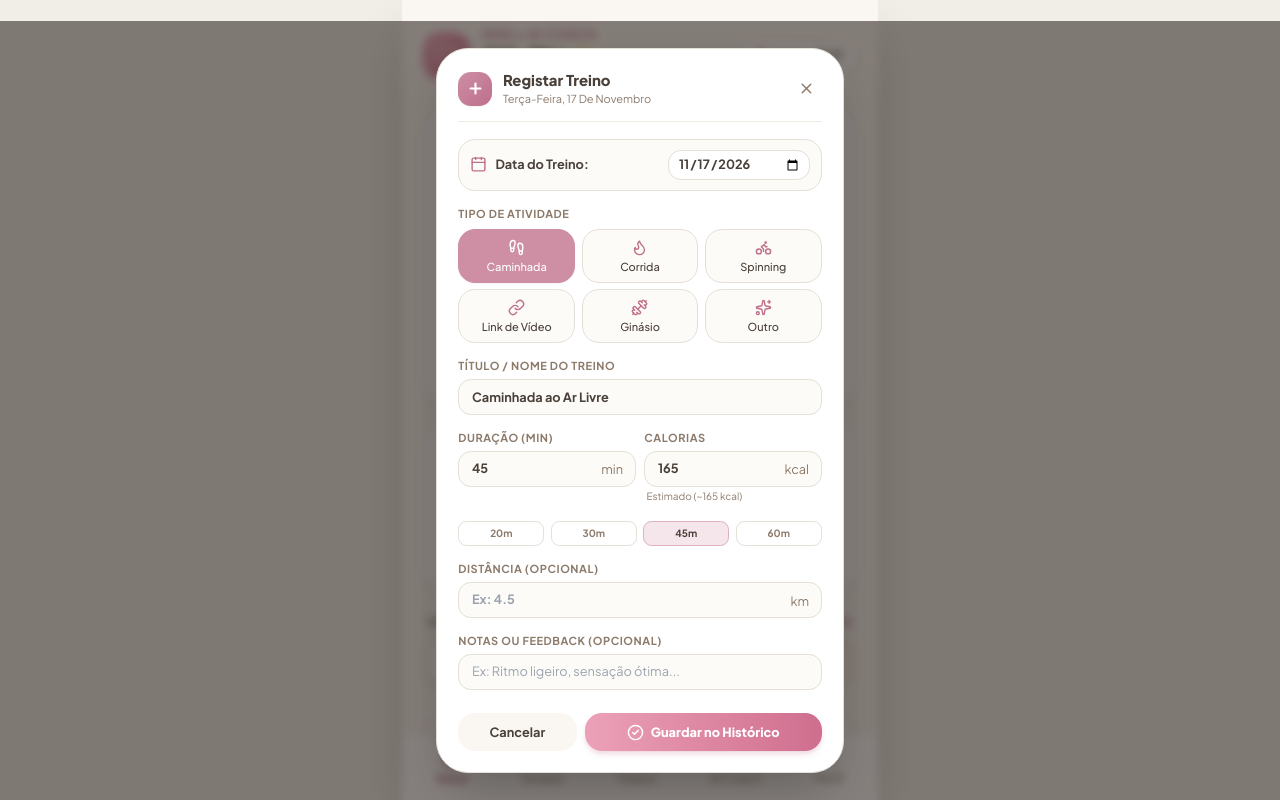
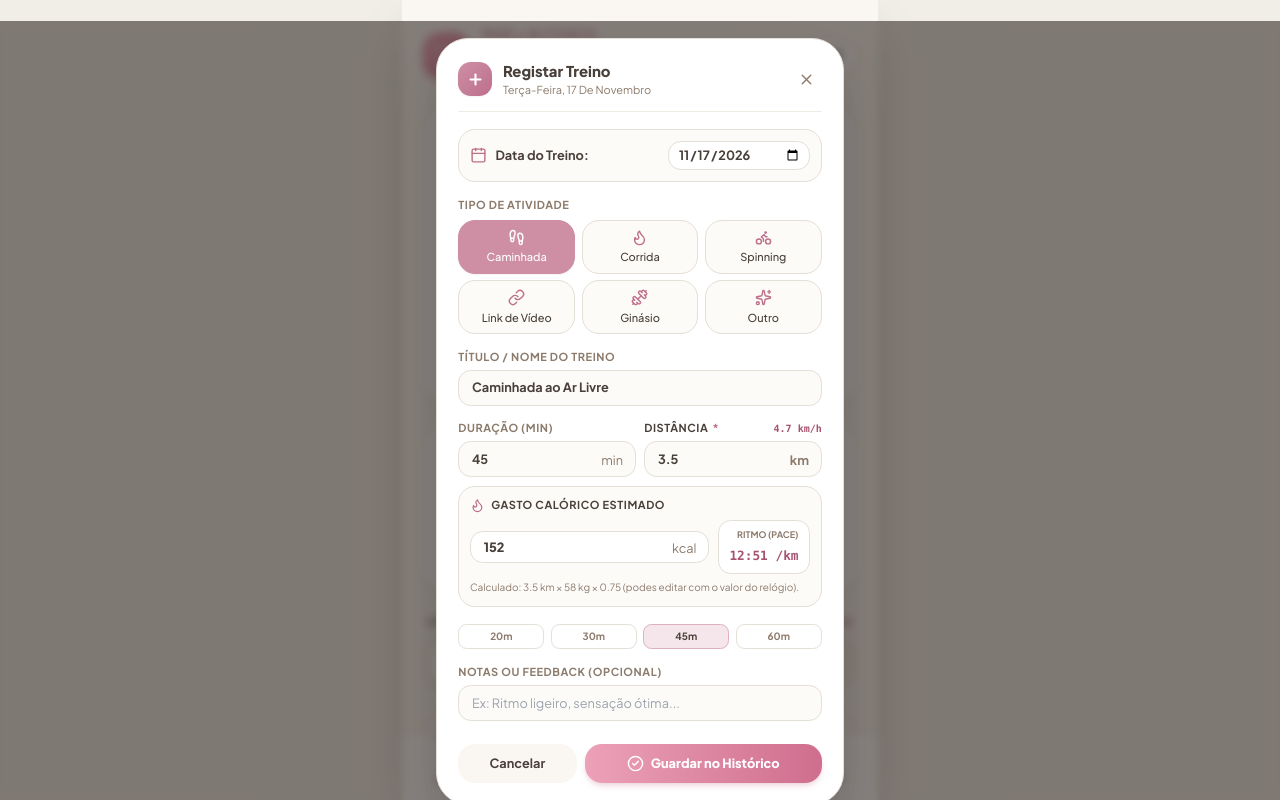
Before and after one commit to arcmoura-source/rise-training-app, a React (Vite) app: page / in a window 1280 px wide. Both pictures are taken after a click on the button "Adicionar". Built offline with nearby package versions, Linux system fonts and the light colour scheme.

Commit message:
feat: make distance mandatory for walk and run, driving precise calorie calculation

```diff
--- a/src/components/AddActivityModal.jsx
+++ b/src/components/AddActivityModal.jsx
@@ -13,11 +13,16 @@ import {
   CheckCircle2,
   ExternalLink,
   Info,
+  MapPin,
+  Gauge,
 } from 'lucide-react';
 import confetti from 'canvas-confetti';
 
-// Tabela de MET (Metabolic Equivalent of Task) para cálculo de gasto calórico:
-// Fórmula: Calorias = MET * Peso (kg) * (Duração em minutos / 60)
+// Configuração dos tipos de atividade
+// Para Caminhada e Corrida, o cálculo calórico baseia-se diretamente na Distância (km) e Peso (kg):
+// - Corrida: ~1.036 kcal / kg / km (Margaria / ACSM)
+// - Caminhada: ~0.75 kcal / kg / km
+// - Outras: Fórmula MET (Metabolic Equivalent of Task)
 const ACTIVITY_PRESETS = [
   {
     id: 'caminhada',
@@ -25,7 +30,9 @@ const ACTIVITY_PRESETS = [
     icon: Footprints,
     defaultTitle: 'Caminhada ao Ar Livre',
     defaultDuration: 45,
-    met: 3.8, // Caminhada moderada / rápida (~4.8 km/h)
+    defaultDistance: '3.5',
+    requiresDistance: true,
+    met: 3.8,
     tipo: 'Caminhada',
     foco: 'Cardio & Mobilidade',
   },
@@ -35,7 +42,9 @@ const ACTIVITY_PRESETS = [
     icon: Flame,
     defaultTitle: 'Corrida Contínua',
     defaultDuration: 30,
-    met: 9.0, // Corrida a ritmo constante (~9-10 km/h)
+    defaultDistance: '4.5',
+    requiresDistance: true,
+    met: 9.0,
     tipo: 'Corrida',
     foco: 'Cardio & Resistência',
   },
@@ -45,7 +54,9 @@ const ACTIVITY_PRESETS = [
     icon: Bike,
     defaultTitle: 'Aula de Spinning / Bike',
     defaultDuration: 45,
-    met: 8.5, // Ciclismo indoor / spinning com intervalos
+    defaultDistance: '15.0',
+    requiresDistance: false,
+    met: 8.5,
     tipo: 'Spinning',
     foco: 'Ciclismo & Alta Intensidade',
   },
@@ -55,7 +66,9 @@ const ACTIVITY_PRESETS = [
     icon: LinkIcon,
     defaultTitle: 'Treino Online / YouTube',
     defaultDuration: 30,
-    met: 7.0, // Treinos guiados tipo Pilates intenso, HIIT ou força com halteres
+    defaultDistance: '',
+    requiresDistance: false,
+    met: 7.0,
     tipo: 'Vídeo Online',
     foco: 'Treino Guiado',
   },
@@ -65,7 +78,9 @@ const ACTIVITY_PRESETS = [
     icon: Dumbbell,
     defaultTitle: 'Treino de Ginásio',
     defaultDuration: 50,
-    met: 5.5, // Musculação com cargas moderadas a pesadas e descansos
+    defaultDistance: '',
+    requiresDistance: false,
+    met: 5.5,
     tipo: 'Ginásio',
     foco: 'Musculação & Hipertrofia',
   },
@@ -75,7 +90,9 @@ const ACTIVITY_PRESETS = [
     icon: Sparkles,
     defaultTitle: 'Atividade Física',
     defaultDuration: 40,
-    met: 5.0, // Natação moderada, padel, dança, etc.
+    defaultDistance: '',
+    requiresDistance: false,
+    met: 5.0,
     tipo: 'Outro',
     foco: 'Condicionamento',
   },
@@ -104,13 +121,13 @@ export default function AddActivityModal({
   });
   const [title, setTitle] = useState('Caminhada ao Ar Livre');
   const [duration, setDuration] = useState(45);
+  const [distanceKm, setDistanceKm] = useState('3.5');
   const [calories, setCalories] = useState('');
   const [isCaloriesCustom, setIsCaloriesCustom] = useState(false);
   const [videoUrl, setVideoUrl] = useState('');
   const [youtubeInfo, setYoutubeInfo] = useState(null);
   const [isLoadingVideo, setIsLoadingVideo] = useState(false);
   const [selectedGymWorkoutId, setSelectedGymWorkoutId] = useState('');
-  const [distanceKm, setDistanceKm] = useState('');
   const [notes, setNotes] = useState('');
   const [intensity, setIntensity] = useState('Moderada');
 
@@ -120,12 +137,49 @@ export default function AddActivityModal({
   // Peso corporal do utilizador (default 58 kg)
   const userWeight = profile?.peso ? Number(profile.peso) : 58;
 
-  // Cálculo da estimativa científica (MET * peso * horas)
+  // Cálculo rigoroso de calorias baseado na Distância e Peso (ou tempo/MET para ginásio)
   const autoEstimatedCalories = useMemo(() => {
-    const hours = (Number(duration) || 0) / 60;
-    const est = Math.round(currentPreset.met * userWeight * hours);
+    const dist = parseFloat(distanceKm);
+    const durHours = (Number(duration) || 0) / 60;
+
+    // 1. Caminhada com distância: Gasto calórico = Peso (kg) * Distância (km) * 0.75
+    if (selectedPresetId === 'caminhada' && !isNaN(dist) && dist > 0) {
+      return Math.round(userWeight * dist * 0.75);
+    }
+
+    // 2. Corrida com distância: Gasto calórico = Peso (kg) * Distância (km) * 1.036
+    if (selectedPresetId === 'corrida' && !isNaN(dist) && dist > 0) {
+      return Math.round(userWeight * dist * 1.036);
+    }
+
+    // 3. Spinning com distância: ~22 kcal por km + taxa horária de esforço
+    if (selectedPresetId === 'spinning' && !isNaN(dist) && dist > 0) {
+      return Math.round(dist * 20 + userWeight * durHours * 2.2);
+    }
+
+    // 4. Ginásio / Vídeos ou caso sem km: cálculo por MET e tempo
+    const est = Math.round(currentPreset.met * userWeight * durHours);
     return Math.max(10, est);
-  }, [duration, currentPreset.met, userWeight]);
+  }, [selectedPresetId, distanceKm, duration, currentPreset.met, userWeight]);
+
+  // Cálculo da velocidade média (km/h)
+  const speedKmh = useMemo(() => {
+    const dist = parseFloat(distanceKm);
+    const dur = parseFloat(duration);
+    if (isNaN(dist) || isNaN(dur) || dur <= 0 || dist <= 0) return null;
+    return ((dist / dur) * 60).toFixed(1);
+  }, [distanceKm, duration]);
+
+  // Cálculo do Pace (min/km)
+  const paceMinPerKm = useMemo(() => {
+    const dist = parseFloat(distanceKm);
+    const dur = parseFloat(duration);
+    if (isNaN(dist) || isNaN(dur) || dur <= 0 || dist <= 0) return null;
+    const totalMinPerKm = dur / dist;
+    const mins = Math.floor(totalMinPerKm);
+    const secs = Math.round((totalMinPerKm - mins) * 60);
+    return `${mins}:${secs < 10 ? '0' : ''}${secs} /km`;
+  }, [distanceKm, duration]);
 
   // Atualizar data inicial quando o modal abre
   useEffect(() => {
@@ -135,17 +189,18 @@ export default function AddActivityModal({
     }
   }, [initialDate, isOpen]);
 
-  // Atualizar as calorias sugeridas automaticamente quando a duração ou tipo mudam (se o utilizador não tiver editado manualmente)
+  // Atualizar as calorias sugeridas automaticamente quando a distância, duração ou tipo mudam
   useEffect(() => {
     if (!isCaloriesCustom) {
       setCalories(String(autoEstimatedCalories));
     }
   }, [autoEstimatedCalories, isCaloriesCustom]);
 
-  // Atualizar título, duração e calorias ao trocar de preset
+  // Atualizar preset
   const handleSelectPreset = (preset) => {
     setSelectedPresetId(preset.id);
     setIsCaloriesCustom(false);
+    setDistanceKm(preset.defaultDistance || '');
 
     if (preset.id === 'ginasio' && workouts.length > 0) {
       const first = workouts[0];
@@ -216,7 +271,12 @@ export default function AddActivityModal({
     e.preventDefault();
     if (!title.trim() || Number(duration) <= 0) return;
 
-    // Criar a data ISO com a hora às 12:00 da data selecionada para evitar problemas de fuso horário
+    // Se a atividade requer distância obrigatória (Caminhada ou Corrida), validar
+    if (currentPreset.requiresDistance && (!distanceKm || parseFloat(distanceKm) <= 0)) {
+      alert('Por favor insere a distância percorrida em km para podermos calcular as calorias exatas.');
+      return;
+    }
+
     const [y, m, d] = customDate.split('-').map(Number);
     const activityDate = new Date(y, m - 1, d, 12, 0, 0);
 
@@ -231,6 +291,8 @@ export default function AddActivityModal({
       duracaoMinutos: Number(duration),
       caloriasEstimadas: isNaN(finalCalories) ? autoEstimatedCalories : finalCalories,
       distanciaKm: distanceKm ? parseFloat(distanceKm) : null,
+      ritmoPace: paceMinPerKm || null,
+      velocidadeKmh: speedKmh ? parseFloat(speedKmh) : null,
       foco: currentPreset.foco,
       link: videoUrl.trim() || null,
       youtubeId: youtubeInfo?.id || extractYoutubeId(videoUrl) || null,
@@ -256,6 +318,11 @@ export default function AddActivityModal({
     }
     onClose();
   };
+
+  const hasDistance =
+    selectedPresetId === 'caminhada' ||
+    selectedPresetId === 'corrida' ||
+    selectedPresetId === 'spinning';
 
   return (
     <div className="fixed inset-0 z-50 flex items-center justify-center p-4 bg-sand-600/60 backdrop-blur-sm animate-fade-in overflow-y-auto">
@@ -402,8 +469,10 @@ export default function AddActivityModal({
             />
           </div>
 
-          {/* Duração & Calorias (Campo de Calorias agora editável livremente!) */}
-          <div className="grid grid-cols-2 gap-2">
+          {/* MÉTRICAS PRINCIPAIS: Duração, Distância (Essencial!) e Calorias */}
+          <div className="space-y-2">
+            <div className={`grid ${hasDistance ? 'grid-cols-2' : 'grid-cols-2'} gap-2`}>
+              {/* Duração */}
               <div>
                 <label className="text-[11px] font-bold uppercase tracking-wider text-sand-400 block mb-1">
                   Duração (min)
@@ -425,6 +494,42 @@ export default function AddActivityModal({
                 </div>
               </div>
 
+              {/* Distância (Essencial para Caminhada e Corrida!) */}
+              {hasDistance ? (
+                <div>
+                  <div className="flex items-center justify-between mb-1">
+                    <label className="text-[11px] font-bold uppercase tracking-wider text-sand-500 flex items-center gap-1">
+                      <span>Distância</span>
+                      {currentPreset.requiresDistance && (
+                        <span className="text-roseGold-500 font-extrabold">*</span>
+                      )}
+                    </label>
+                    {speedKmh && (
+                      <span className="text-[10px] font-bold text-roseGold-600 font-mono">
+                        {speedKmh} km/h
+                      </span>
+                    )}
+                  </div>
+                  <div className="relative">
+                    <input
+                      type="number"
+                      step="0.01"
+                      min="0.1"
+                      max="100"
+                      required={currentPreset.requiresDistance}
+                      placeholder="Ex: 4.5"
+                      value={distanceKm}
+                      onChange={(e) => {
+                        setDistanceKm(e.target.value);
+                        setIsCaloriesCustom(false); // Recalcular calorias automaticamente com a nova distância!
+                      }}
+                      className="w-full px-3 py-2 rounded-xl bg-cream-50 border border-sand-200 text-xs font-bold text-sand-500 focus:outline-none focus:border-roseGold-400"
+                    />
+                    <span className="absolute right-3 top-2.5 text-xs text-sand-400 font-bold">km</span>
+                  </div>
+                </div>
+              ) : (
+                /* Se não tiver distância, coloca as Calorias na 2ª coluna */
                 <div>
                   <div className="flex items-center justify-between mb-1">
                     <label className="text-[11px] font-bold uppercase tracking-wider text-sand-400 block">
@@ -459,10 +564,70 @@ export default function AddActivityModal({
                     />
                     <span className="absolute right-3 top-2.5 text-xs text-sand-400">kcal</span>
                   </div>
-              <span className="text-[10px] text-sand-400 block mt-0.5 px-0.5">
-                {isCaloriesCustom ? 'Valor manual (relógio/smartwatch)' : `Estimado (~${autoEstimatedCalories} kcal)`}
+                </div>
+              )}
+            </div>
+
+            {/* Linha das Calorias e Ritmo para atividades com Distância */}
+            {hasDistance && (
+              <div className="p-2.5 rounded-2xl bg-cream-50/80 border border-sand-200 space-y-1.5">
+                <div className="flex items-center justify-between">
+                  <div className="flex items-center gap-1.5">
+                    <Flame className="w-3.5 h-3.5 text-roseGold-500" />
+                    <span className="text-[11px] font-bold uppercase tracking-wider text-sand-500">
+                      Gasto Calórico Estimado
                     </span>
                   </div>
+                  {isCaloriesCustom && (
+                    <button
+                      type="button"
+                      onClick={() => {
+                        setCalories(String(autoEstimatedCalories));
+                        setIsCaloriesCustom(false);
+                      }}
+                      className="text-[10px] text-roseGold-600 font-bold hover:underline"
+                    >
+                      Repor (~{autoEstimatedCalories})
+                    </button>
+                  )}
+                </div>
+
+                <div className="flex items-center gap-2">
+                  <div className="relative flex-1">
+                    <input
+                      type="number"
+                      min="0"
+                      max="5000"
+                      placeholder={`~${autoEstimatedCalories}`}
+                      value={calories}
+                      onChange={(e) => {
+                        setCalories(e.target.value);
+                        setIsCaloriesCustom(true);
+                      }}
+                      className="w-full px-3 py-1.5 rounded-xl bg-white border border-sand-200 text-xs font-extrabold text-sand-500 focus:outline-none focus:border-roseGold-400"
+                    />
+                    <span className="absolute right-3 top-2 text-xs text-sand-400">kcal</span>
+                  </div>
+
+                  {paceMinPerKm && (
+                    <div className="px-2.5 py-1.5 rounded-xl bg-white border border-sand-200 text-right">
+                      <span className="text-[9px] text-sand-400 block uppercase font-bold">Ritmo (Pace)</span>
+                      <span className="text-xs font-extrabold text-roseGold-600 font-mono">
+                        {paceMinPerKm}
+                      </span>
+                    </div>
+                  )}
+                </div>
+
+                <p className="text-[10px] text-sand-400">
+                  {selectedPresetId === 'corrida'
+                    ? `Calculado: ${distanceKm || 0} km × ${userWeight} kg × 1.036 (podes editar com o valor do relógio).`
+                    : selectedPresetId === 'caminhada'
+                    ? `Calculado: ${distanceKm || 0} km × ${userWeight} kg × 0.75 (podes editar com o valor do relógio).`
+                    : 'Estimado com base no teu peso e esforço (editável).'}
+                </p>
+              </div>
+            )}
           </div>
 
           {/* Atalhos Rápidos de Duração */}
@@ -482,28 +647,6 @@ export default function AddActivityModal({
               </button>
             ))}
           </div>
-
-          {/* Campo extra de Distância para Caminhada / Corrida */}
-          {(selectedPresetId === 'caminhada' || selectedPresetId === 'corrida') && (
-            <div>
-              <label className="text-[11px] font-bold uppercase tracking-wider text-sand-400 block mb-1">
-                Distância (opcional)
-              </label>
-              <div className="relative">
-                <input
-                  type="number"
-                  step="0.1"
-                  min="0"
-                  max="100"
-                  placeholder="Ex: 4.5"
-                  value={distanceKm}
-                  onChange={(e) => setDistanceKm(e.target.value)}
-                  className="w-full px-3 py-2 rounded-xl bg-cream-50 border border-sand-200 text-xs font-bold text-sand-500 focus:outline-none focus:border-roseGold-400"
-                />
-                <span className="absolute right-3 top-2.5 text-xs text-sand-400">km</span>
-              </div>
-            </div>
-          )}
 
           {/* Notas Opcionais */}
           <div>
```
Lines whose indentation alone changed are shown as unchanged.
